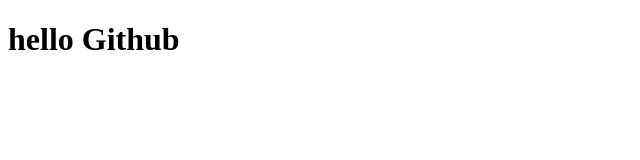
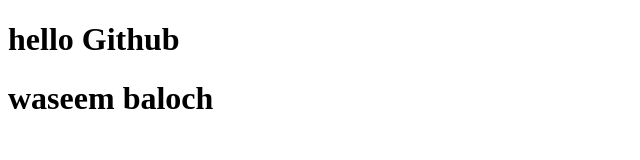
Before and after one commit to Safey11/Html-Website, a plain HTML site: page index.html in a window 1280 px wide. Shown: the whole page, without its empty margins (0-640 px from the left). Drawn offline with Linux system fonts and the light colour scheme.

Commit message:
added an heading

```diff
--- a/index.html
+++ b/index.html
@@ -7,5 +7,6 @@
 </head>
 <body>
     <h1>hello Github</h1>
+    <h1>waseem baloch</h1>
 </body>
 </html>
```
